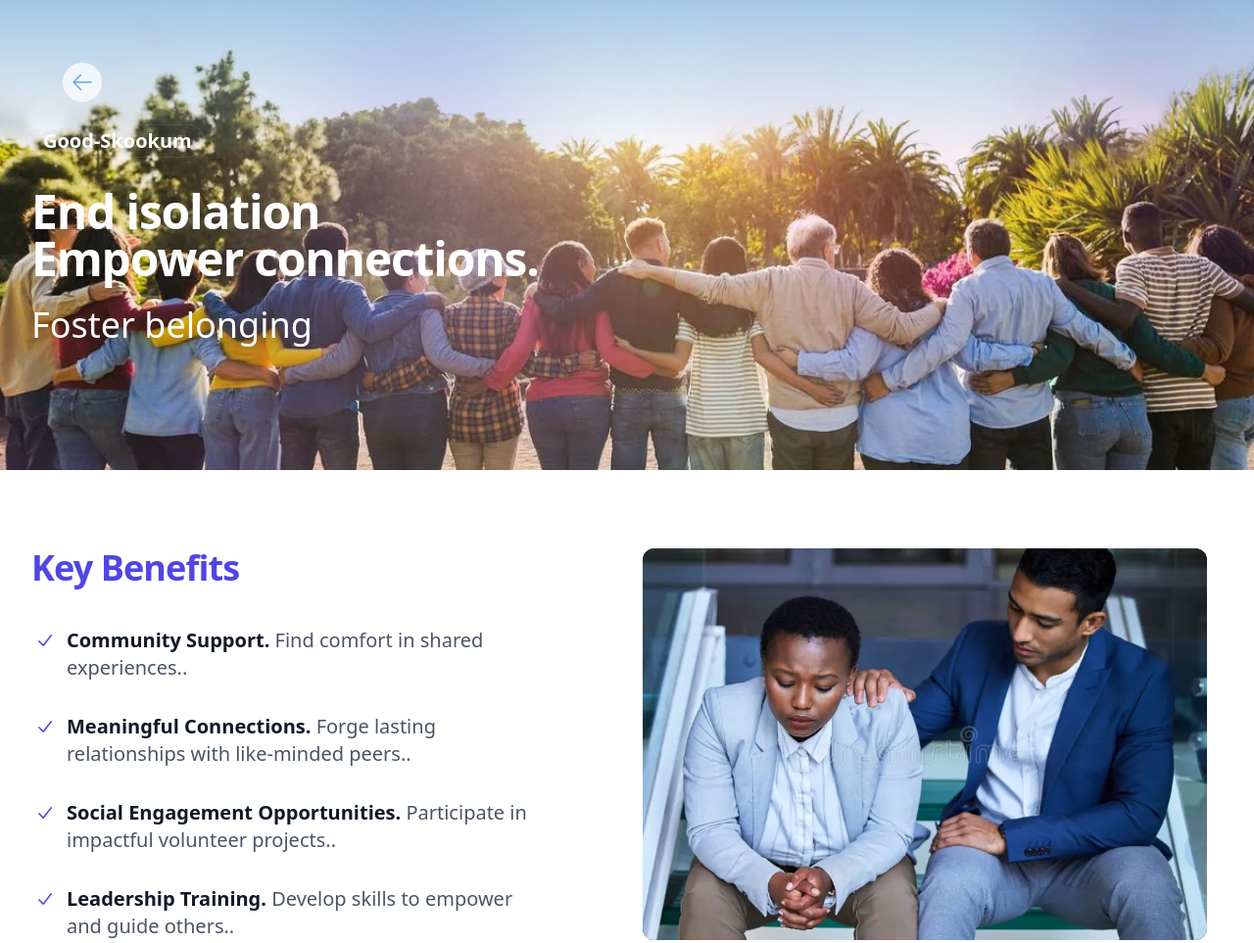
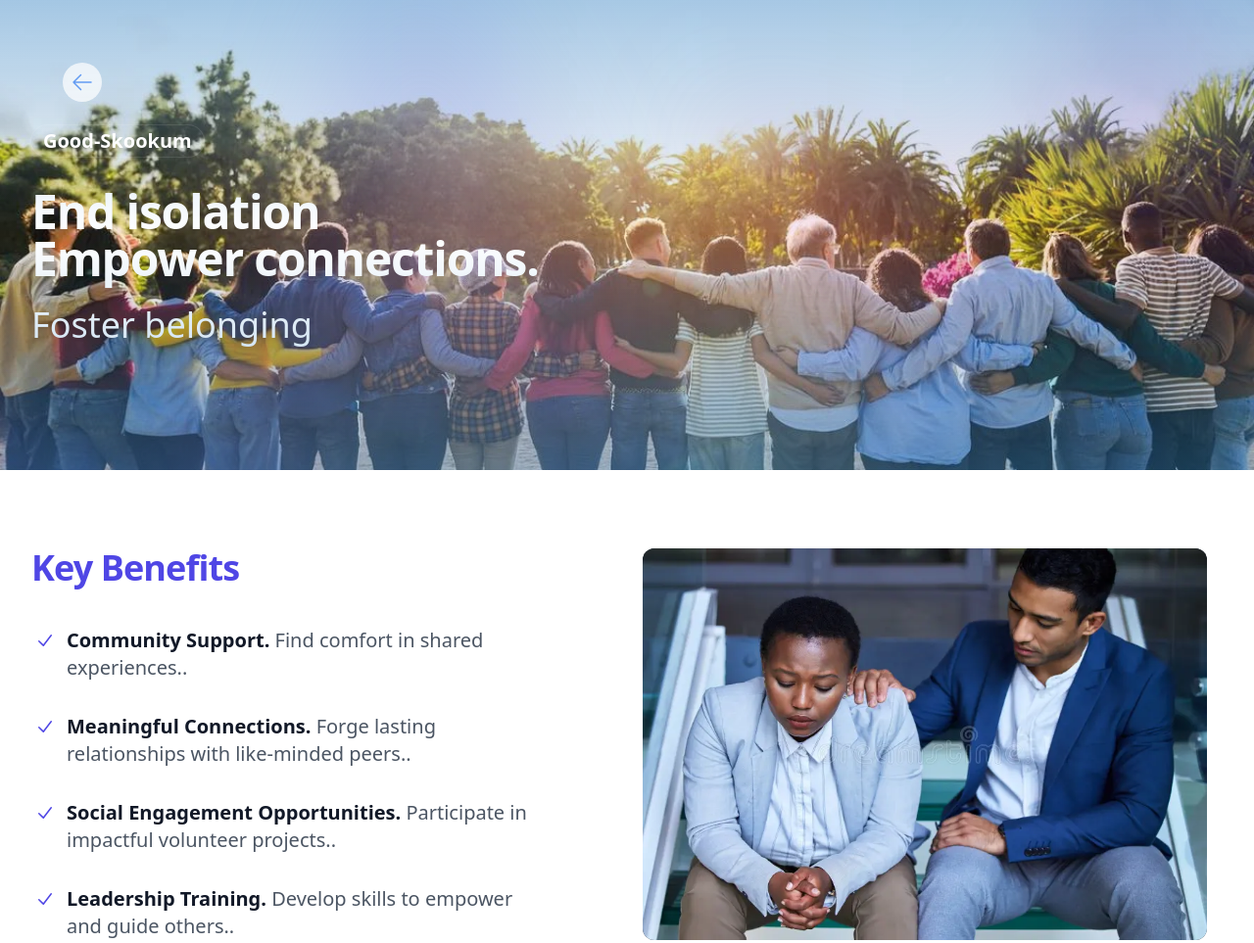
Before and after one commit to rshacter55/Good-Skookum, a plain HTML site: page landing.html in a window 1280 px wide. Shown: the top 963 px of the page at 98% size. Drawn offline with nearby package versions, Linux system fonts and the light colour scheme; files that its build step writes are made by us from their sources.

Commit message:
changes to styles.css hero section background

```diff
--- a/styles/style.css
+++ b/styles/style.css
@@ -32,8 +32,9 @@
     height: 100%;
 
     background: linear-gradient(to top,
-        rgba(199, 170, 3, 0),  /* Gold (yellow) with 70% opacity */
-        rgba(199, 170, 3, 0),  /* Gold (yellow) with 70% opacity */
+        rgba(37, 124, 196, 0.4),  /* Steel Blue (darker blue) with 50% opacity */
+       /* rgba(199, 170, 3, 0),  /* Gold (yellow) with 70% opacity */
+      /*  rgba(199, 170, 3, 0),  /* Gold (yellow) with 70% opacity */
         rgba(199, 170, 3, 0),  /* Gold (yellow) with 70% opacity */
         rgba(37, 124, 196, 0.4)  /* Steel Blue (darker blue) with 50% opacity */
     );
```
Also changed, not shown: 1 other file.
